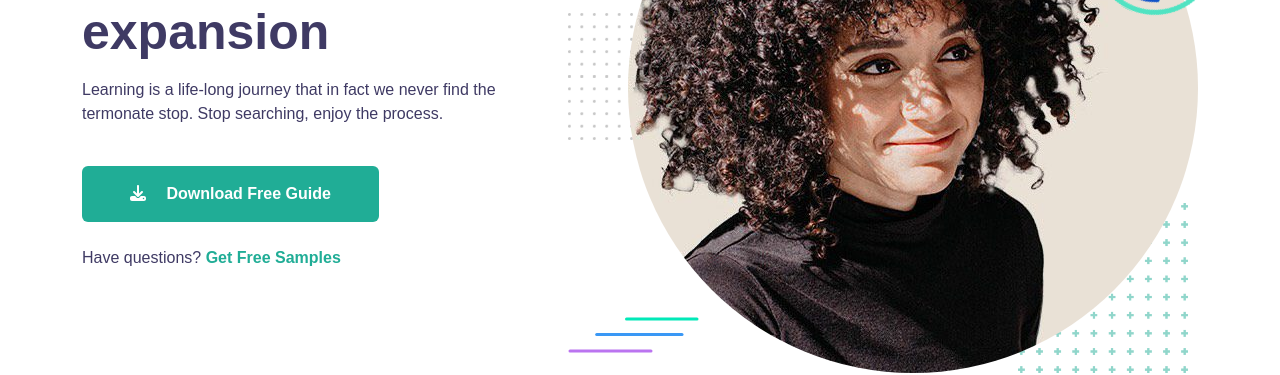
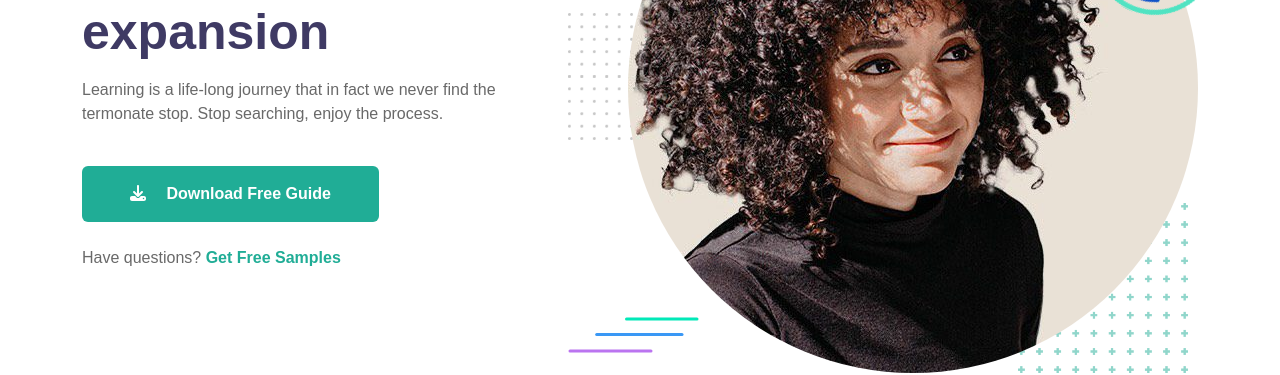
Before and after one commit to marcocareddu/proj-html-vuejs, a Vue app: page / in a window 1280 px wide. Shown: the part 325-700 px from the top of the page. Built offline with nearby package versions, Linux system fonts and the light colour scheme.

Commit message:
VUE JumbotronSection - fixed text color

```diff
--- a/src/components/JumbotronSection.vue
+++ b/src/components/JumbotronSection.vue
@@ -108,6 +108,10 @@ h1 {
     font-size: 50px;
 }
 
+p {
+    color: $customDarkGrey;
+}
+
 .main-photo {
     object-fit: contain;
     border-radius: 100%;
```
